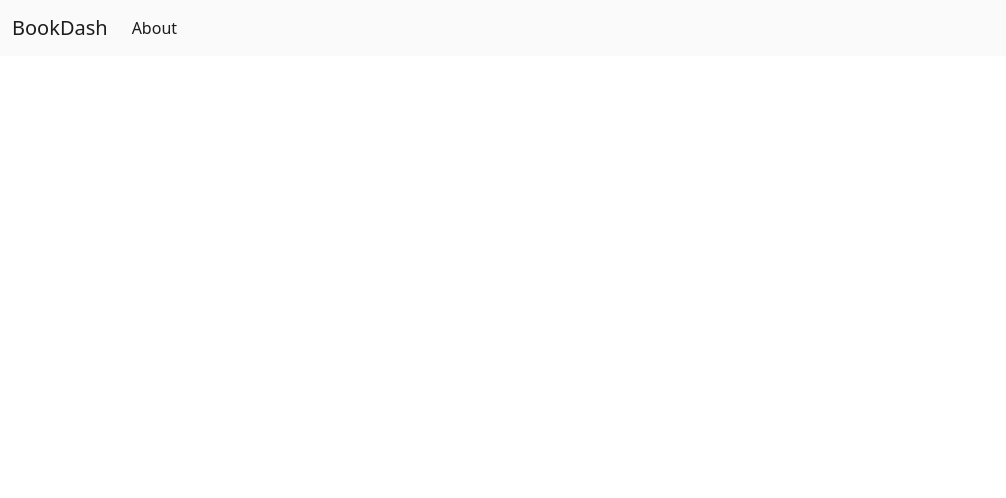
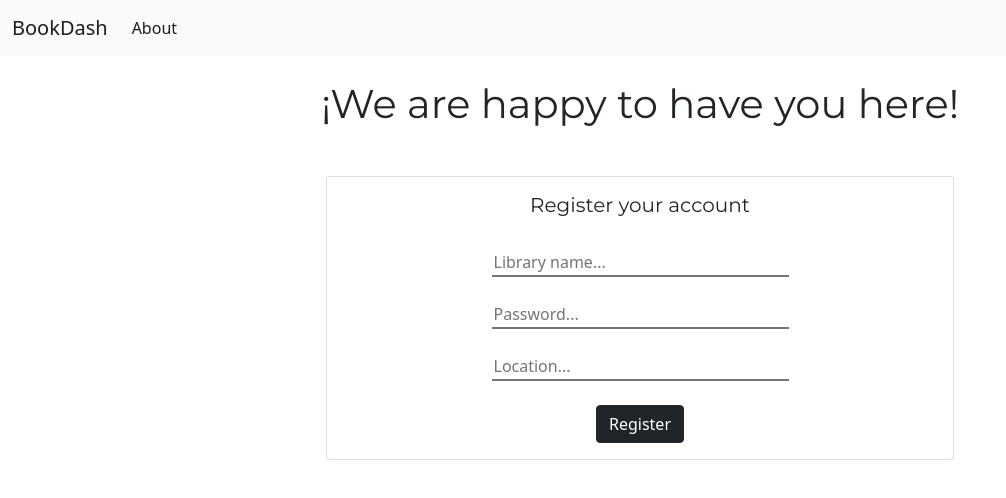
Before and after one commit to PatricioPoncini/bookdash-front, a Vue app: page /signup in a window 1280 px wide. Before the commit this address had no page. Shown: the top 498 px of the page, without its empty margins (0-1006 px from the left). Built offline with nearby package versions, Linux system fonts and the light colour scheme.

Commit message:
add register view

```diff
--- a/package.json
+++ b/package.json
@@ -12,6 +12,7 @@
     "format": "prettier --write src/"
   },
   "dependencies": {
+    "axios": "^1.5.0",
     "pinia": "^2.1.6",
     "vue": "^3.3.4",
     "vue-router": "^4.2.4"
@@ -19,6 +20,7 @@
   "devDependencies": {
     "@rushstack/eslint-patch": "^1.3.2",
     "@tsconfig/node18": "^18.2.0",
+    "@types/axios": "^0.14.0",
     "@types/node": "^18.17.5",
     "@vitejs/plugin-vue": "^4.3.1",
     "@vue/eslint-config-prettier": "^8.0.0",
--- /dev/null
+++ b/src/env.ts
@@ -0,0 +1 @@
+export const ENDPOINT: string = "http://localhost:4040";
--- a/src/router/index.ts
+++ b/src/router/index.ts
@@ -1,6 +1,7 @@
 import { createRouter, createWebHistory } from 'vue-router'
 import HomeView from '../views/HomeView.vue';
 import AboutView from "../views/AboutView.vue";
+import SignUpView from "../views/SignUpView.vue";
 
 const router = createRouter({
   history: createWebHistory(import.meta.env.BASE_URL),
@@ -17,7 +18,12 @@ const router = createRouter({
       // this generates a separate chunk (About.[hash].js) for this route
       // which is lazy-loaded when the route is visited.
       component: AboutView
-    }
+    },
+    {
+      path: '/signup',
+      name: 'signup',
+      component: SignUpView
+    },
   ]
 })
 
--- a/src/views/AboutView.vue
+++ b/src/views/AboutView.vue
@@ -1,8 +1,28 @@
 <template>
-  <div class="about">
-    <h1>This is an about page</h1>
+  <div class="row">
+    <div class="col-12">
+      <h1>About BookDash</h1>
+      <p>BookDash is your book stock inventory system. Here, you can save your books in stock, and register the sales of
+        this.
+      </p>
+      <p>
+        Feel free to register your account and try this system. ¡It's free!
+      </p>
+    </div>
   </div>
 </template>
 
-<style>
+<style scoped>
+h1 {
+  font-size: 30px;
+  font-weight: 500;
+  font-family: Montserrat, system-ui, -apple-system, BlinkMacSystemFont, 'Segoe UI', Roboto, Oxygen, Ubuntu, Cantarell, 'Open Sans', 'Helvetica Neue', sans-serif;
+  padding: 20px;
+}
+
+p {
+  font-family: Montserrat, system-ui, -apple-system, BlinkMacSystemFont, 'Segoe UI', Roboto, Oxygen, Ubuntu, Cantarell, 'Open Sans', 'Helvetica Neue', sans-serif;
+  font-size: 20px;
+  margin-left: 20px;
+}
 </style>
--- a/src/views/HomeView.vue
+++ b/src/views/HomeView.vue
@@ -8,8 +8,8 @@
         <h1 class="text-center">WELCOME TO BOOKDASH</h1>
         <p class="text-center">Your book stock inventory system</p>
         <div class="d-flex justify-content-center">
-          <button type="button" class="btn btn-dark text-center mx-5">Log In</button>
-          <button type="button" class="btn btn-white text-center mx-5 signUpButtonStyle">Sign Up</button>
+          <a type="button" class="btn btn-dark text-center mx-5">Log In</a>
+          <a type="button" class="btn btn-white text-center mx-5 signUpButtonStyle" href="/signup">Sign Up</a>
         </div>
       </div>
     </div>
--- /dev/null
+++ b/src/views/SignUpView.vue
@@ -0,0 +1,98 @@
+<template>
+    <div class="row d-flex justify-content-center">
+        <h1 class="text-center mb-5 mt-4">¡We are happy to have you here!</h1>
+        <div class="col-sm-6 mb-3 mb-sm-0">
+            <form @submit=registerNewLibrary>
+                <div class="card text-center">
+                    <div class="card-body">
+                        <h5 class="card-title">Register your account</h5>
+                        <input placeholder="Library name..." class="mb-4 mt-4 inputStyle" v-model="libraryName"
+                            required="true">
+                        <br />
+                        <input type="password" placeholder="Password..." class="mb-4 inputStyle" v-model="libraryPassword"
+                            required="true">
+                        <br />
+                        <input placeholder="Location..." class="mb-4 inputStyle" v-model="libraryLocation" required="true">
+                        <br />
+                        <button class=" btn btn-dark mx-auto" type="submit">Register</button>
+                        <div class="alert alert-success mt-3" role="alert" v-if="successMessage">
+                            ¡Your library was created successfully!
+                        </div>
+                        <div class="spinner-border" role="status" v-if="successSpinner"></div>
+                        <div class="alert alert-danger mt-3" role="alert" v-if="errorMessage">
+                            There is already a library with that name
+                        </div>
+                    </div>
+                </div>
+            </form>
+        </div>
+    </div>
+</template>
+
+<script lang="ts">
+import axios from "axios";
+import { ENDPOINT } from "../env";
+
+export default {
+    data() {
+        return {
+            libraryName: "",
+            libraryPassword: "",
+            libraryLocation: "",
+            successMessage: false,
+            errorMessage: false,
+            successSpinner: false
+        }
+    },
+    methods: {
+        registerNewLibrary(event: any) {
+            event.preventDefault();
+            const libraryData: any = {
+                name: this.libraryName,
+                password: this.libraryPassword,
+                location: this.libraryLocation
+            }
+            axios.post(`${ENDPOINT}/create-library`, libraryData)
+                .then(response => {
+                    this.libraryName = "";
+                    this.libraryPassword = "";
+                    this.libraryLocation = ""
+                    this.successMessage = true;
+                    this.errorMessage = false;
+                    this.successSpinner = true;
+                    setTimeout(() => {
+                        this.$router.push("/login")
+                    }, 3000);
+
+                })
+                .catch(error => {
+                    const errString: string = error.response.data.message;
+                    if (errString.startsWith("Duplicate entry")) {
+                        this.successMessage = false;
+                        this.errorMessage = true;
+                    } else {
+                        console.log(error);
+                    }
+                })
+        }
+    }
+
+}
+</script>
+
+<style scoped>
+h1,
+h5,
+p,
+a {
+    font-family: Montserrat, system-ui, -apple-system, BlinkMacSystemFont, 'Segoe UI', Roboto, Oxygen, Ubuntu, Cantarell, 'Open Sans', 'Helvetica Neue', sans-serif;
+    font-weight: 400;
+}
+
+.inputStyle {
+    width: 50%;
+    border-top: none;
+    border-left: none;
+    border-right: none;
+}
+</style>
```
Also changed, not shown: 2 other files (tests, documents, lock files or other folders).
